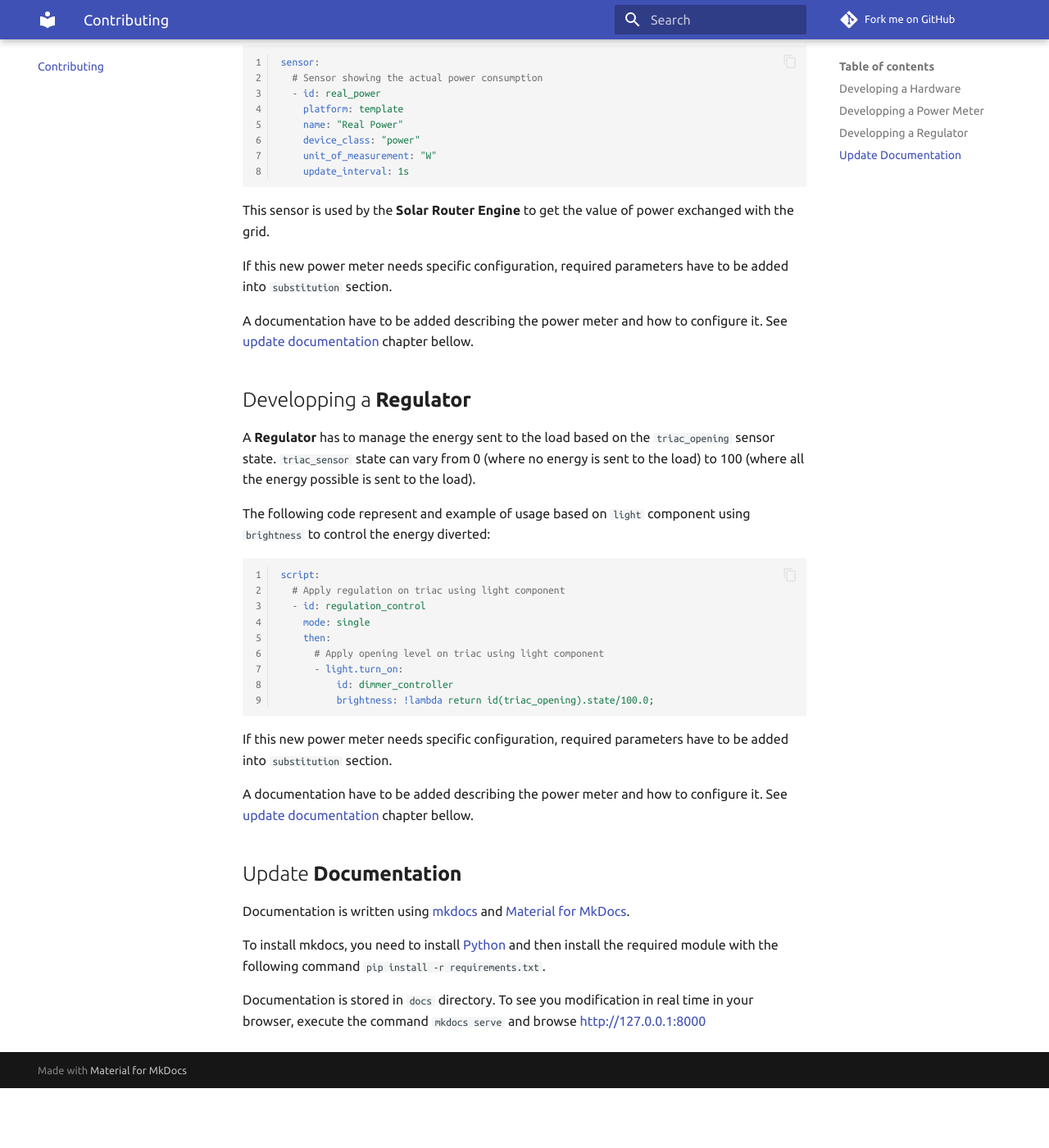
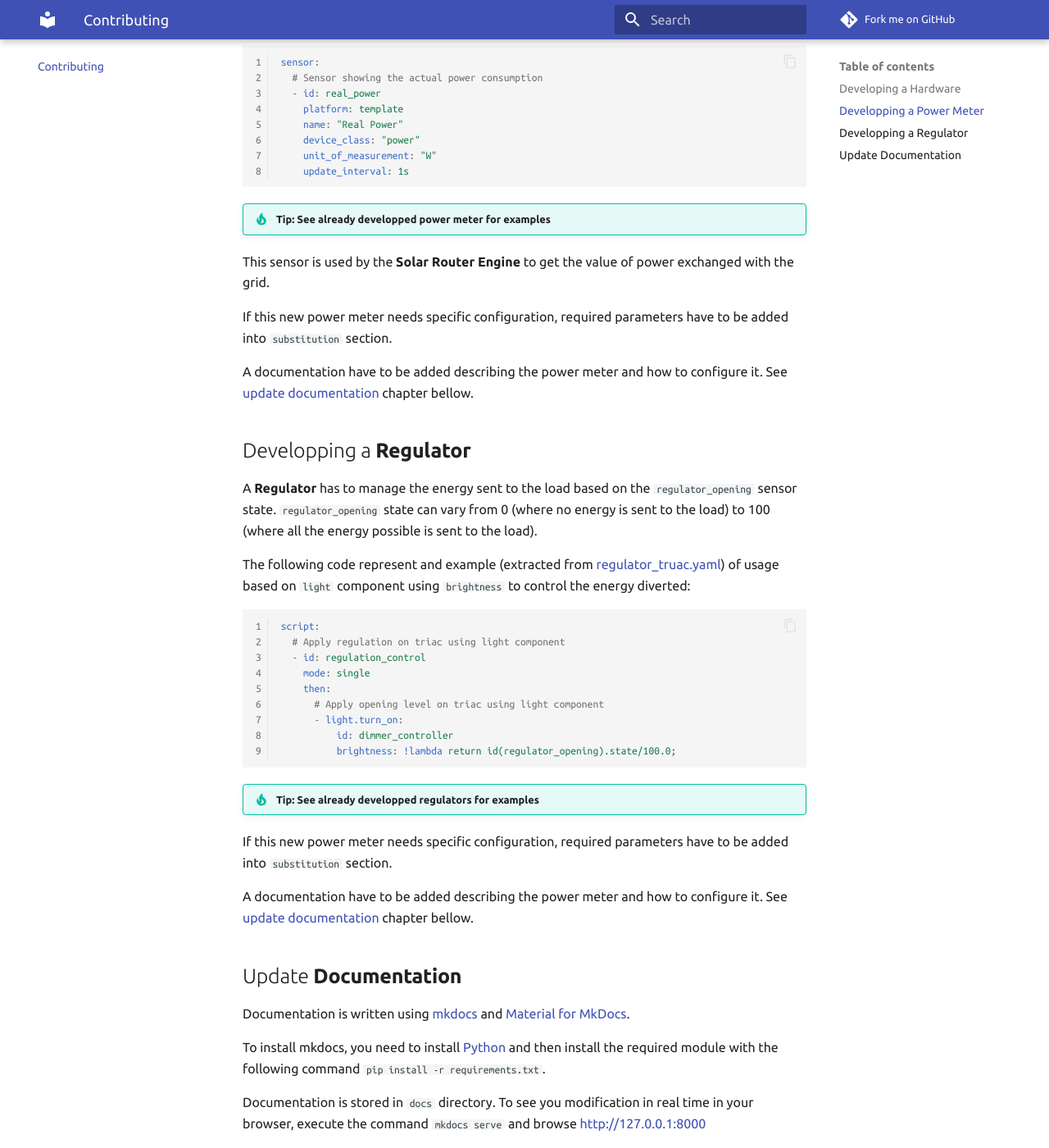
Before and after one commit to ghisch/Solar-Router-for-ESPHome, an MkDocs documentation site: the page built from docs/contributing.md, in a window 1280 px wide and 1400 px high, scrolled down 655 px. Shown: the whole window at 82% size. Built offline with MkDocs 1.6.1 and Material for MkDocs 9.7.7, drawn with Linux system fonts in a browser that asks for light colours; comment, search, counter and statistics services are not loaded; before the commit the page ends 1982 px from its top, so only the background shows below that.

Commit message:
doc: Update documentation

````diff
--- a/docs/contributing.md
+++ b/docs/contributing.md
@@ -22,6 +22,8 @@ sensor:
     update_interval: 1s
 ```
 
+!!! tip "Tip: See already developped power meter for examples"
+
 This sensor is used by the **Solar Router Engine** to get the value of power exchanged with the grid.
 
 If this new power meter needs specific configuration, required parameters have to be added into `substitution` section.
@@ -30,9 +32,9 @@ A documentation have to be added describing the power meter and how to configure
 
 ## Developping a **Regulator**
 
-A **Regulator** has to manage the energy sent to the load based on the `triac_opening` sensor state. `triac_sensor` state can vary from 0 (where no energy is sent to the load) to 100 (where all the energy possible is sent to the load).
+A **Regulator** has to manage the energy sent to the load based on the `regulator_opening` sensor state. `regulator_opening` state can vary from 0 (where no energy is sent to the load) to 100 (where all the energy possible is sent to the load).
 
-The following code represent and example of usage based on `light` component using `brightness` to control the energy diverted:
+The following code represent and example (extracted from [regulator_truac.yaml](../solar_router/regulator_triac.yaml)) of usage based on `light` component using `brightness` to control the energy diverted:
 
 ```yaml linenums="1"
 script:
@@ -43,8 +45,11 @@ script:
       # Apply opening level on triac using light component
       - light.turn_on:
           id: dimmer_controller
-          brightness: !lambda return id(triac_opening).state/100.0;
+          brightness: !lambda return id(regulator_opening).state/100.0;
 ```
+
+!!! tip "Tip: See already developped regulators for examples"
+
 If this new power meter needs specific configuration, required parameters have to be added into `substitution` section.
 
 A documentation have to be added describing the power meter and how to configure it. See [update documentation](#update-documentation) chapter bellow.
````
Also changed, not shown: cliff.toml (+3 -5 lines), docs/about.md (+1 -1 lines), docs/solar_router.md (+2 -2 lines), 1 other file.
